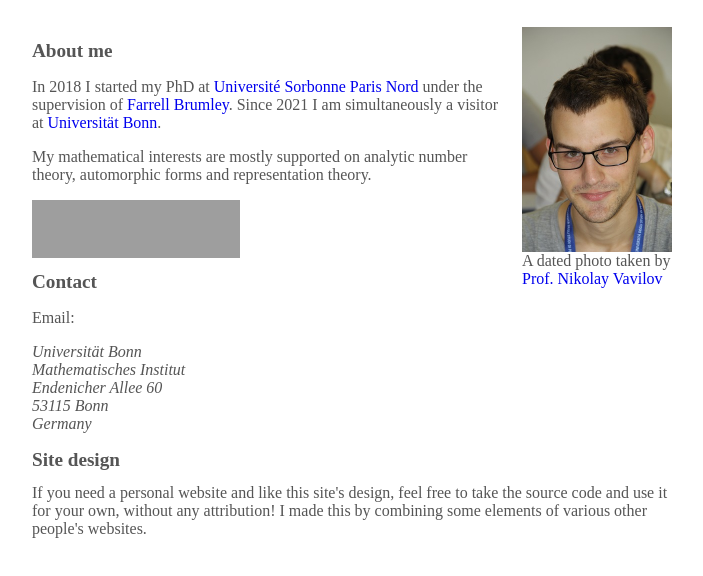
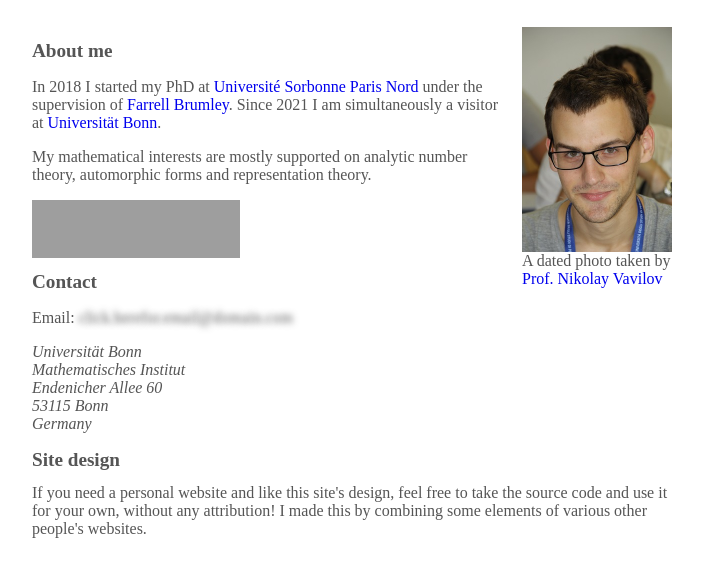
Before and after one commit to bartmichels/bartmichels.github.io, a plain HTML site: page index.html in a window 1280 px wide. Shown: the part 238-814 px from the top of the page, without its empty margins (288-991 px from the left). Drawn offline with Linux system fonts and the light colour scheme; grey boxes are pictures that could not be loaded.

Commit message:
currentcolor has limited support

```diff
--- a/main.css
+++ b/main.css
@@ -99,7 +99,7 @@ h1 {
 
 #emailText {
     color: transparent;
-    text-shadow: 0 0 6px currentcolor;
+    text-shadow: 0 0 6px rgb(85, 85, 85);
 }
 
 @media only screen and (max-width: 600px) {
```
